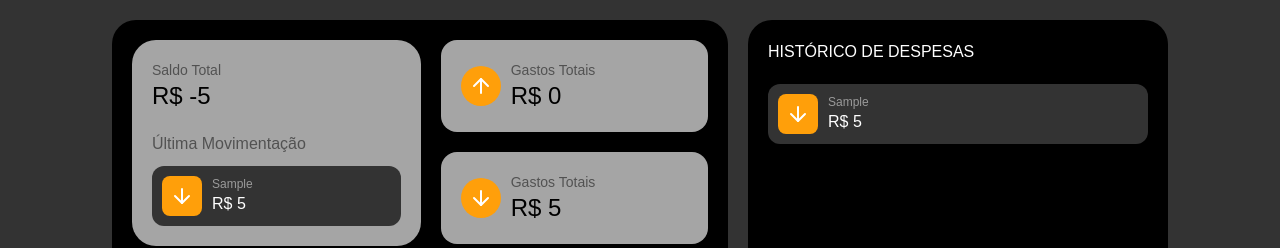
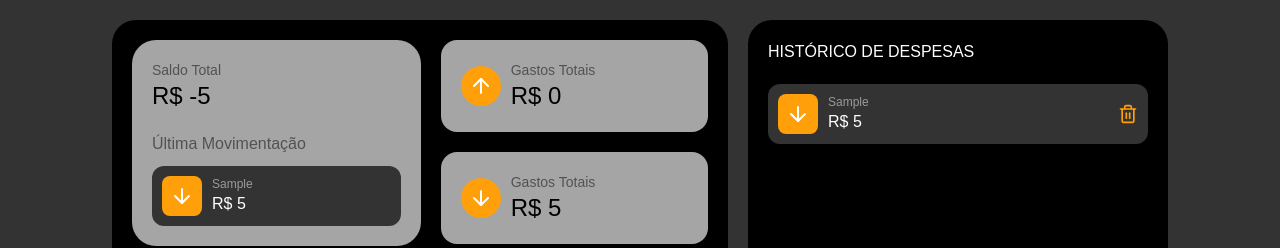
Before and after one commit to arisonfirmino/expense-calculator, a Next.js app: page / in a window 1280 px wide. Both pictures are taken after typing "Sample", "5" into the empty fields and a click on the button "Adicionar". Shown: the top 248 px of the page. Built offline with nearby package versions, Linux system fonts and the light colour scheme.

Commit message:
feat: add a function that deletes an expense

```diff
--- a/app/(home)/page.jsx
+++ b/app/(home)/page.jsx
@@ -46,6 +46,24 @@ const Home = () => {
     setLastExpense(newExpense);
   };
 
+  const deleteExpense = (id, expenseValue, expenseType) => {
+    if (lastExpense && lastExpense.id === id) {
+      const index = expenses.findIndex((expense) => expense.id === id);
+      const previousExpense = index > 0 ? expenses[index - 1] : null;
+      setLastExpense(previousExpense);
+    }
+
+    setExpenses(expenses.filter((expense) => expense.id !== id));
+
+    if (expenseType === "income") {
+      setBalance(balance - expenseValue);
+      setTotalIncomes(totalIncomes - expenseValue);
+    } else if (expenseType === "expense") {
+      setBalance(balance + expenseValue);
+      setTotalExpenses(totalExpenses - expenseValue);
+    }
+  };
+
   return (
     <Container>
       <section className="flex min-h-full w-full flex-col items-center gap-5 rounded-3xl bg-black p-5">
@@ -74,6 +92,9 @@ const Home = () => {
                 type={expense.type}
                 name={expense.name}
                 value={expense.value}
+                deleteExpense={() =>
+                  deleteExpense(expense.id, expense.value, expense.type)
+                }
               />
             ))}
         </div>
--- a/app/components/expense.jsx
+++ b/app/components/expense.jsx
@@ -1,8 +1,9 @@
-import { ArrowDownIcon, ArrowUpIcon } from "lucide-react";
+import { ArrowDownIcon, ArrowUpIcon, Trash2Icon } from "lucide-react";
 
-const Expense = ({ type, name, value }) => {
+const Expense = ({ type, name, value, deleteExpense }) => {
   return (
-    <div className="flex items-center gap-2.5 rounded-xl bg-main p-2.5">
+    <div className="flex items-center justify-between rounded-xl bg-main p-2.5">
+      <div className="flex items-center gap-2.5">
         <div className="flex h-10 w-10 items-center justify-center rounded-lg bg-primary text-white">
           {type === "income" ? <ArrowUpIcon /> : <ArrowDownIcon />}
         </div>
@@ -12,6 +13,14 @@ const Expense = ({ type, name, value }) => {
           <p className="text-base">R$ {value}</p>
         </div>
       </div>
+
+      <button
+        onClick={deleteExpense}
+        className="text-primary active:text-background"
+      >
+        <Trash2Icon size={20} />
+      </button>
+    </div>
   );
 };
 
```
Lines whose indentation alone changed are shown as unchanged.
